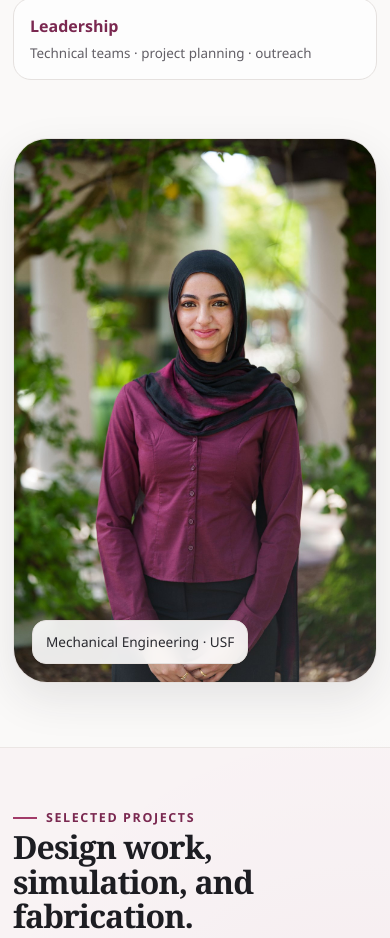
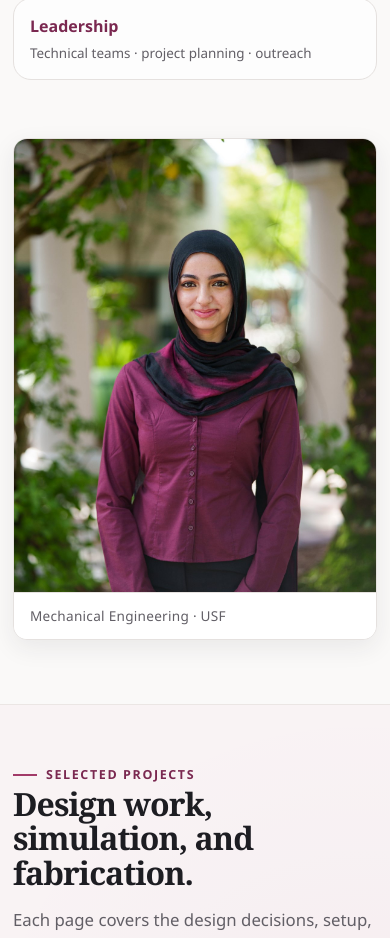
Before and after one commit to layanbargouthi/layanbargouthi.github.io, a plain HTML site: page index.html in a window 390 px wide. Shown: the part 784-1722 px from the top of the page. Drawn offline with Linux system fonts and the light colour scheme.

Commit message:
Simplify hero photo frame with a smaller radius and caption bar
Co-Authored-By: Claude Sonnet 5.5 <noreply@anthropic.com>
Claude-Session: https://claude.ai/code/session_019FkgWok9wXrck5PpETS9p3

```diff
--- a/index.html
+++ b/index.html
@@ -1,6 +1,6 @@
 <!doctype html><html lang="en"><head><meta charset="utf-8"><meta name="viewport" content="width=device-width,initial-scale=1">
 <meta name="description" content="Layan Bargouthi mechanical engineering portfolio">
-<title>Home | Layan Bargouthi</title><link rel="stylesheet" href="styles.css?v=20261114b"></head><body><header class="site-header"><div class="container nav">
+<title>Home | Layan Bargouthi</title><link rel="stylesheet" href="styles.css?v=20261114c"></head><body><header class="site-header"><div class="container nav">
 <a class="brand" href="index.html">Layan <span class="signature">Bargouthi</span></a>
 <button class="menu-btn" aria-label="Open navigation">☰</button>
 <nav class="nav-links"><a href="index.html" class="active">Home</a><a href="projects.html" class="">Projects</a><a href="experience.html" class="">Experience</a><a href="leadership.html" class="">Leadership</a><a href="about.html" class="">About</a><a class="nav-cta" href="about.html#contact">Contact</a></nav>
--- a/styles.css
+++ b/styles.css
@@ -71,9 +71,9 @@ hr{border:0;border-top:1px solid var(--line);margin:34px 0}
 .btn.primary{background:var(--brown);color:#fff}
 .btn.secondary{background:rgba(255,255,255,.55)}
 .btn:hover{transform:translateY(-2px);box-shadow:0 8px 20px rgba(42,42,48,.12)}
-.hero-photo{border-radius:34px;overflow:hidden;box-shadow:var(--shadow);border:1px solid var(--line);background:var(--tint-soft);position:relative;min-height:520px}
-.hero-photo img{width:100%;height:100%;min-height:520px;object-fit:cover;object-position:center 34%}
-.hero-photo .photo-label{position:absolute;left:18px;bottom:18px;background:rgba(255,255,255,.90);backdrop-filter:blur(8px);padding:10px 13px;border-radius:14px;border:1px solid var(--line);font-size:.85rem}
+.hero-photo{border-radius:14px;overflow:hidden;box-shadow:0 8px 24px rgba(42,42,48,.08);border:1px solid var(--line);background:#fff;position:relative}
+.hero-photo img{width:100%;height:auto;aspect-ratio:4/5;object-fit:cover;object-position:center 22%}
+.hero-photo .photo-label{position:static;background:#fff;padding:12px 16px;border-top:1px solid var(--line);font-size:.85rem;color:var(--brown-2);letter-spacing:.02em}
 .quick-grid{display:grid;grid-template-columns:repeat(3,1fr);gap:12px;margin-top:30px}
 .quick{background:rgba(255,255,255,.72);border:1px solid var(--line);padding:15px 16px;border-radius:18px}
 .quick strong{display:block;font-size:1rem;color:var(--accent-dark)}
@@ -181,8 +181,8 @@ hr{border:0;border-top:1px solid var(--line);margin:34px 0}
   .project-aside{position:static}
   .card-grid{grid-template-columns:repeat(2,1fr)}
   .gallery.three{grid-template-columns:repeat(2,1fr)}
-  .hero-photo{min-height:420px}
-  .hero-photo img{min-height:420px}
+
+
 }
 @media(max-width:700px){
   .container{width:min(100% - 26px,1180px)}
@@ -190,7 +190,7 @@ hr{border:0;border-top:1px solid var(--line);margin:34px 0}
   .nav-links.open{display:flex}
   .menu-btn{display:block}
   .hero{padding-top:48px}
-  .hero-photo,.hero-photo img{min-height:360px}
+
   .quick-grid,.card-grid,.gallery,.gallery.three,.metric-grid,.text-cards,.newsletter-spread{grid-template-columns:1fr}
   .figure img,.figure.tall img{height:auto;max-height:520px}
   .timeline-item{grid-template-columns:1fr;gap:4px}
```
Also changed, not shown: about.html (+1 -1 lines), experience.html (+1 -1 lines), leadership.html (+1 -1 lines), project-asce.html (+1 -1 lines), project-brickheadz-stand.html (+1 -1 lines), project-bullsaid.html (+1 -1 lines), project-electrathon.html (+1 -1 lines), project-exo.html (+1 -1 lines), project-mesh.html (+1 -1 lines), project-rolling-car.html (+1 -1 lines), project-tobey-guard.html (+1 -1 lines), project-wind-tunnel.html (+1 -1 lines), projects.html (+1 -1 lines).
